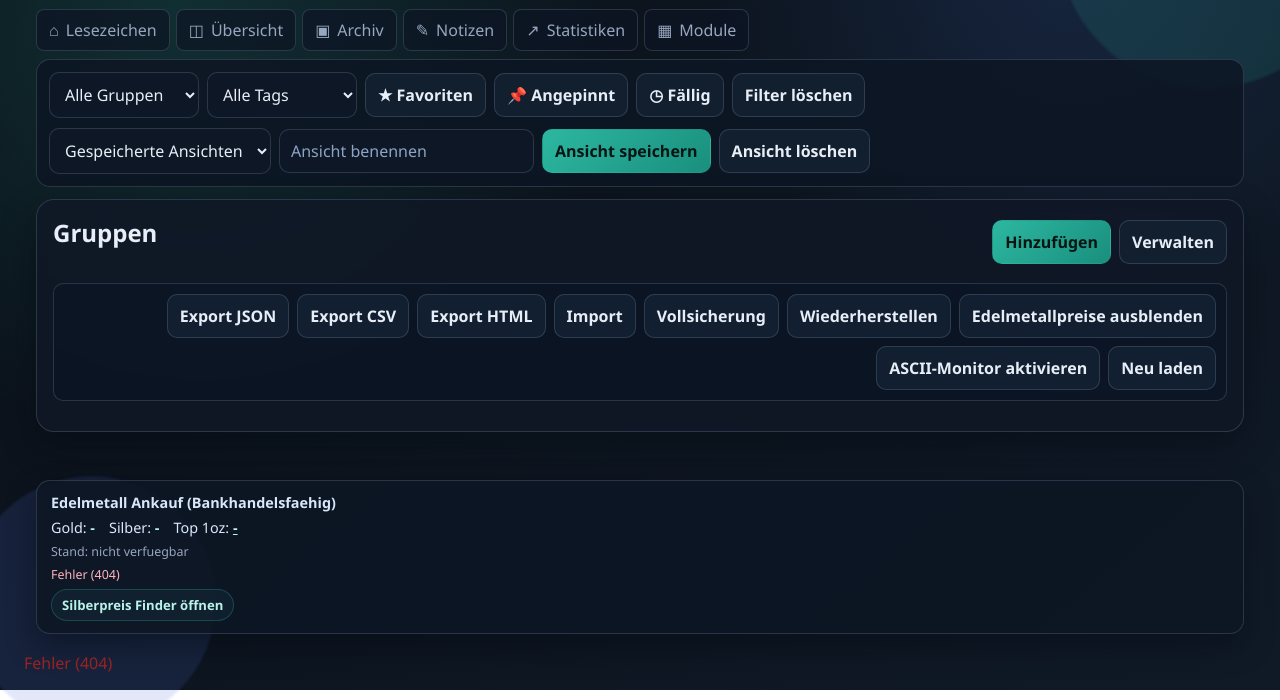
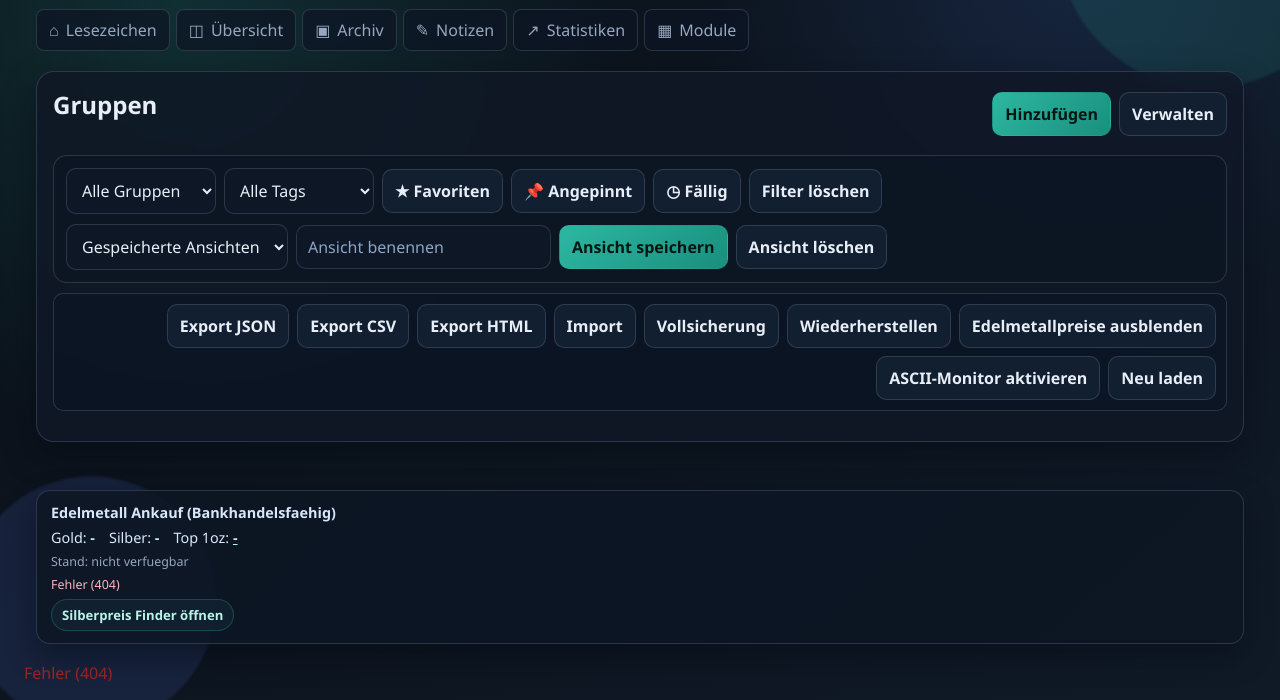
Before and after one commit to purfect/Lesezeichen-Hub, a plain HTML site: page web/index.html in a window 1280 px wide. Both pictures are taken after a click on the button "Verwalten". Shown: the part 135-835 px from the top of the page. Drawn offline with Linux system fonts and the light colour scheme; files that its build step writes are made by us from their sources; no server answers; files whose address does not match are found by name.

Commit message:
fix: hide filters behind manage toggle

```diff
--- a/web/app.js
+++ b/web/app.js
@@ -40,6 +40,7 @@ const els = {
   groupExportDialog: document.getElementById("group-export-dialog"),
   groupExportForm: document.getElementById("group-export-form"),
   groupExportCancel: document.getElementById("group-export-cancel"),
+  managementPanel: document.getElementById("management-panel"),
   dataActions: document.getElementById("data-actions"),
   toggleDataActions: document.getElementById("toggle-data-actions"),
   toggleTheme: document.getElementById("toggle-theme"),
@@ -223,7 +224,7 @@ function selectAddDialogPanel(panel) {
 }
 
 function toggleDataActions() {
-  const isHidden = els.dataActions.classList.toggle("hidden");
+  const isHidden = els.managementPanel.classList.toggle("hidden");
   els.toggleDataActions.setAttribute("aria-expanded", String(!isHidden));
 }
 
--- a/web/index.html
+++ b/web/index.html
@@ -29,23 +29,6 @@
     </div>
   </header>
 
-  <section class="filter-bar" aria-label="Schnellfilter und gespeicherte Ansichten">
-    <div class="filter-controls">
-      <select id="filter-group" aria-label="Nach Gruppe filtern"><option value="">Alle Gruppen</option></select>
-      <select id="filter-tag" aria-label="Nach Tag filtern"><option value="">Alle Tags</option></select>
-      <button id="filter-favorite" class="ghost filter-toggle" type="button" aria-pressed="false">★ Favoriten</button>
-      <button id="filter-pinned" class="ghost filter-toggle" type="button" aria-pressed="false">📌 Angepinnt</button>
-      <button id="filter-due" class="ghost filter-toggle" type="button" aria-pressed="false">◷ Fällig</button>
-      <button id="filter-reset" class="ghost" type="button">Filter löschen</button>
-    </div>
-    <div class="saved-view-controls">
-      <select id="saved-view" aria-label="Gespeicherte Ansicht"><option value="">Gespeicherte Ansichten</option></select>
-      <input id="saved-view-name" maxlength="60" placeholder="Ansicht benennen" aria-label="Name der neuen Ansicht" />
-      <button id="save-view" type="button">Ansicht speichern</button>
-      <button id="delete-view" class="ghost" type="button" disabled>Ansicht löschen</button>
-    </div>
-  </section>
-
   <section id="favorites-segment" class="favorites-segment hidden" aria-label="Favoriten Schnellwahl">
     <div class="favorites-head">
       <h2>Schnellwahl</h2>
@@ -63,7 +46,24 @@
           <button id="toggle-data-actions" class="ghost" type="button" aria-expanded="false">Verwalten</button>
         </div>
       </div>
-      <div id="data-actions" class="panel-actions hidden">
+      <div id="management-panel" class="management-panel hidden">
+        <section class="filter-bar" aria-label="Schnellfilter und gespeicherte Ansichten">
+          <div class="filter-controls">
+            <select id="filter-group" aria-label="Nach Gruppe filtern"><option value="">Alle Gruppen</option></select>
+            <select id="filter-tag" aria-label="Nach Tag filtern"><option value="">Alle Tags</option></select>
+            <button id="filter-favorite" class="ghost filter-toggle" type="button" aria-pressed="false">★ Favoriten</button>
+            <button id="filter-pinned" class="ghost filter-toggle" type="button" aria-pressed="false">📌 Angepinnt</button>
+            <button id="filter-due" class="ghost filter-toggle" type="button" aria-pressed="false">◷ Fällig</button>
+            <button id="filter-reset" class="ghost" type="button">Filter löschen</button>
+          </div>
+          <div class="saved-view-controls">
+            <select id="saved-view" aria-label="Gespeicherte Ansicht"><option value="">Gespeicherte Ansichten</option></select>
+            <input id="saved-view-name" maxlength="60" placeholder="Ansicht benennen" aria-label="Name der neuen Ansicht" />
+            <button id="save-view" type="button">Ansicht speichern</button>
+            <button id="delete-view" class="ghost" type="button" disabled>Ansicht löschen</button>
+          </div>
+        </section>
+        <div id="data-actions" class="panel-actions">
           <button id="export-json" class="ghost" type="button">Export JSON</button>
           <button id="export-csv" class="ghost" type="button">Export CSV</button>
           <button id="export-html" class="ghost" type="button">Export HTML</button>
@@ -75,6 +75,7 @@
           <button id="reload" class="ghost" type="button">Neu laden</button>
           <input id="import-data-file" type="file" accept="application/json,.json,text/csv,.csv,text/html,.html,.htm" class="hidden" />
           <input id="restore-file" type="file" accept="application/json,.json" class="hidden" />
+        </div>
       </div>
       <div id="reminder-alerts-block" class="reminder-alerts hidden" aria-live="polite">
         <h3>Wiedervorlage bald/fällig</h3>
--- a/web/styles.css
+++ b/web/styles.css
@@ -142,7 +142,6 @@ body {
 }
 
 .filter-bar {
-  margin: 8px clamp(16px, 3vw, 36px) 0;
   padding: 12px;
   display: grid;
   gap: 10px;
@@ -150,6 +149,13 @@ body {
   border-radius: 14px;
   background: rgba(13, 22, 36, 0.88);
 }
+
+.management-panel {
+  display: grid;
+  gap: 10px;
+}
+
+.management-panel.hidden { display: none; }
 
 .filter-controls,
 .saved-view-controls {
@@ -515,10 +521,6 @@ h1 {
   border: 1px solid var(--line);
   border-radius: 10px;
   background: rgba(11, 22, 35, 0.54);
-}
-
-#data-actions.hidden {
-  display: none;
 }
 
 label {
```
Lines whose indentation alone changed are shown as unchanged.
